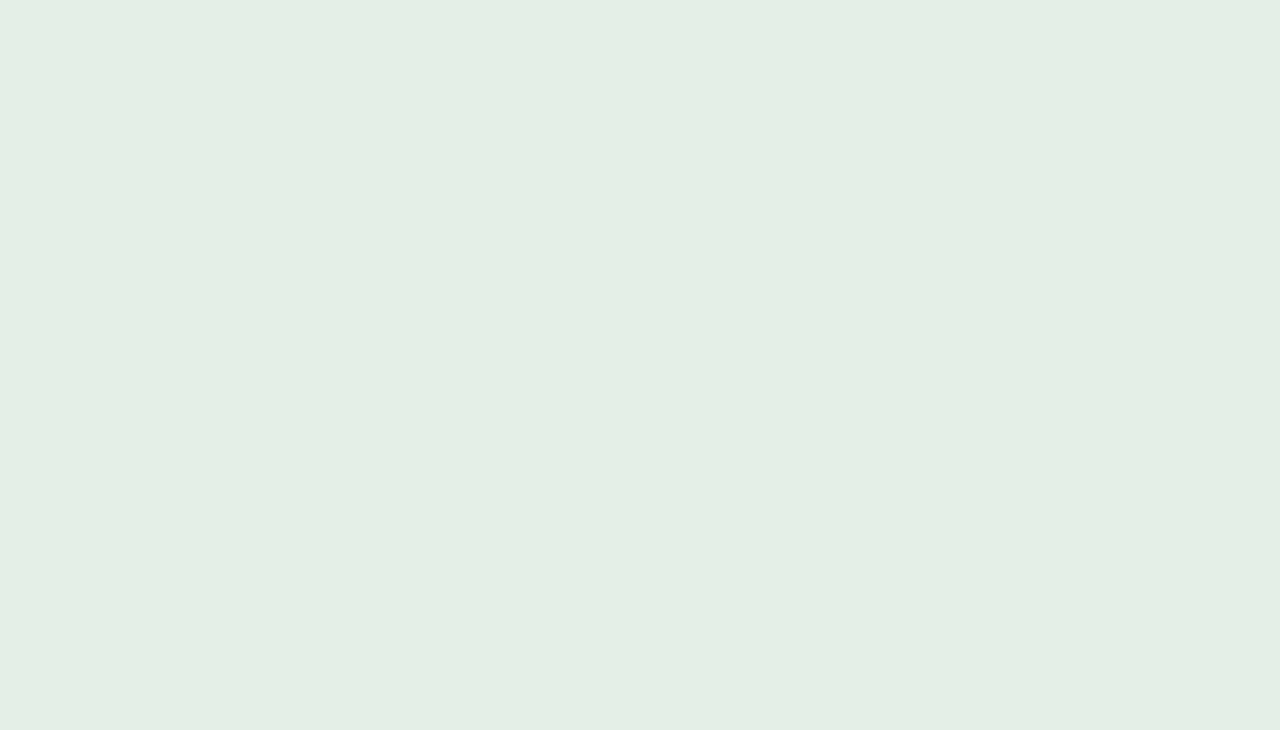
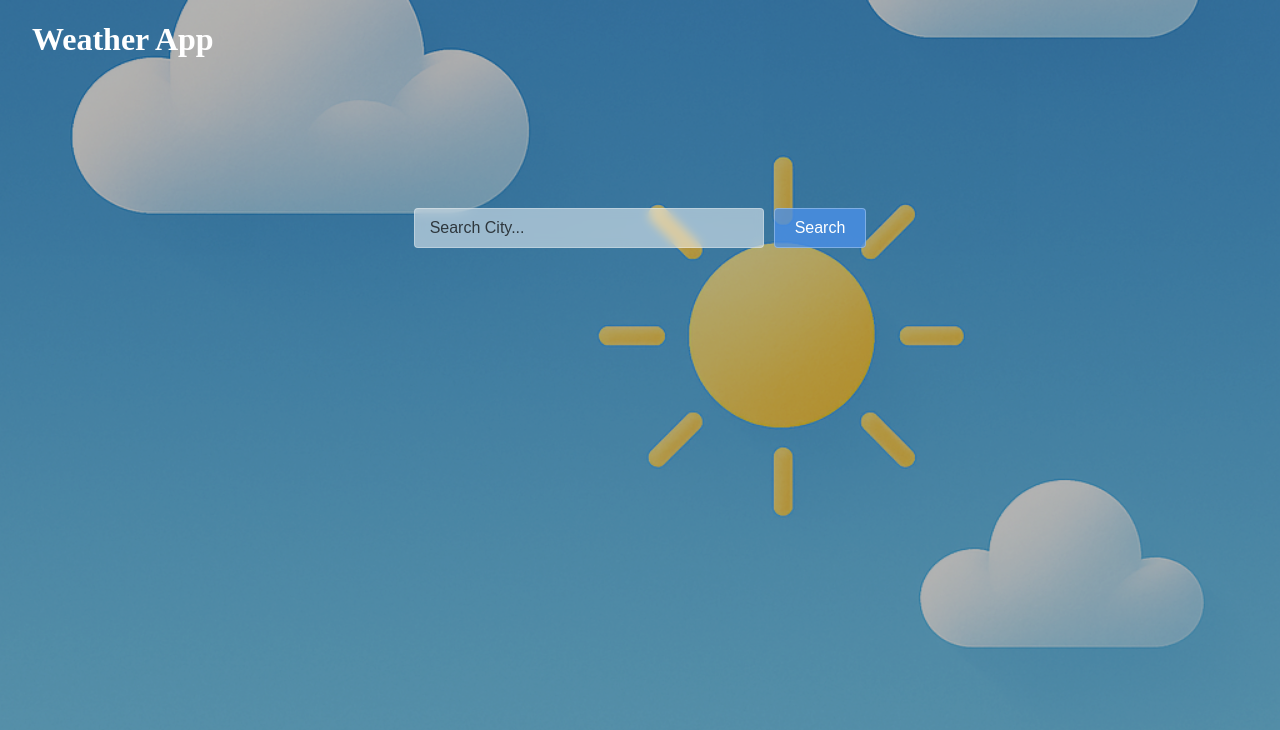
Before and after one commit to piyush-7kumar/weather-project, a plain HTML site: page index.html in a window 1280 px wide. Drawn offline with Linux system fonts and the light colour scheme.

Commit message:
improve UI and visual design

```diff
--- a/index.html
+++ b/index.html
@@ -10,6 +10,15 @@
 
 <body>
 
+    <div id="content-body">
+        <h1 class="pageTitle">Weather App</h1>
+        <div class="searchBar">
+            <input type="search" placeholder="Search City...">
+            <button>Search</button>
+        </div>
+
+    </div>
+
     <!-- JS file -->
     <script src="script.js"></script>
 </body>
--- a/style.css
+++ b/style.css
@@ -1,3 +1,65 @@
 body{
-    background-color: #E4EFE7;
+    background-color: #9ACBD0;
+    margin: 0;
+    min-height: 100vh; /* Ensure body takes full viewport height */
+    display: flex;
+    flex-direction: column;
+    background-image: url(image/Lite\ Theme.png);
+    /* background-image: url(image/Dark\ Theme.png); */
+    background-size: cover; /* Cover the entire viewport */
+    background-position: center; /* Center the image */
+    background-repeat: no-repeat; /* Prevent repeating */
+    background-attachment: fixed; /* Optional: Fixed background while scrolling */
 }
+#content-body {
+    flex: 1;
+    display: flex;
+    flex-direction: column;
+    align-items: center; /* Center children horizontally */
+    /* Semi-transparent overlay to improve text readability */
+    background-color: rgba(0, 0, 0, 0.3); /* Adjust opacity as needed */
+
+}
+.pageTitle {
+    color: white;
+    padding-left: 1em;
+    align-self: flex-start;
+}
+.searchBar{
+    display: flex;
+    justify-content: center;   /* horizontal centering*/
+    width: 100%;
+    max-width: 500px; /* Prevent search bar from getting too wide */
+    margin-top: 10%; /* Vertical spacing */
+}
+.searchBar input {
+    padding: 10px 15px;
+    margin-right: 10px;
+    width: 70%;
+    border: none;
+    border-radius: 4px;
+    font-size: 16px;
+    background-color: rgba(255, 255, 255, 0.5); /* 50% transparent white */
+    backdrop-filter: blur(5px); /* Optional: adds frosted glass effect */
+    border: 1px solid rgba(255, 255, 255, 0.3); /* subtle border */
+  }
+
+  .searchBar button {
+    padding: 10px 20px;
+    background-color: rgba(74, 143, 231, 0.8); /* 80% opaque blue */
+    color: white;
+    border: none;
+    border-radius: 4px;
+    cursor: pointer;
+    font-size: 16px;
+    transition: background-color 0.3s;
+    border: 1px solid rgba(255, 255, 255, 0.3); /* matching border */
+  }
+
+  .searchBar button:hover {
+    background-color: rgba(58, 123, 213, 0.9); /* slightly darker on hover */
+}
+
+.searchBar input::placeholder {
+    color: rgba(0, 0, 0, 0.7); /* darker placeholder */
+}
```
Also changed, not shown: image/Dark Theme.png (added), image/Lite Theme.png (added).
